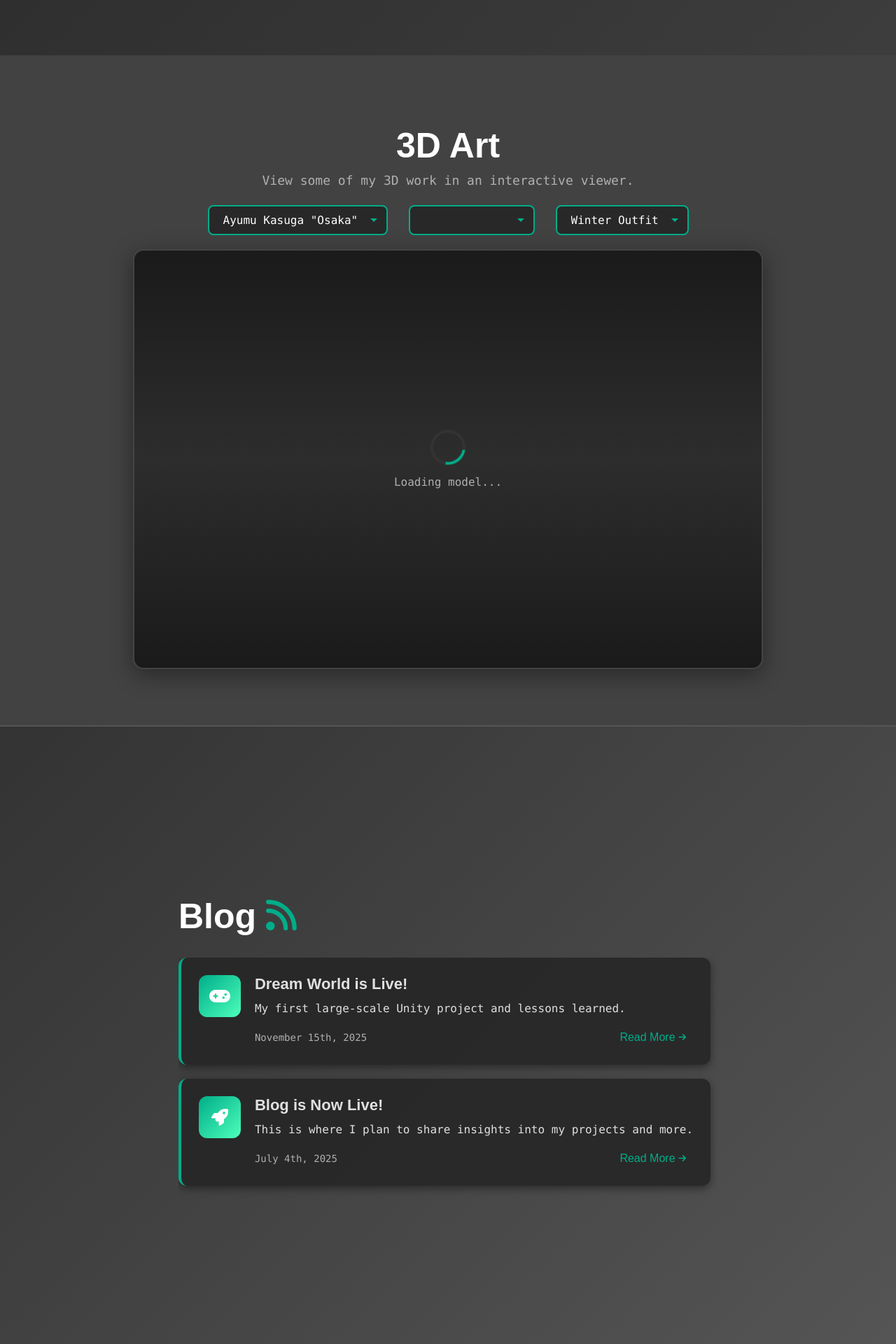
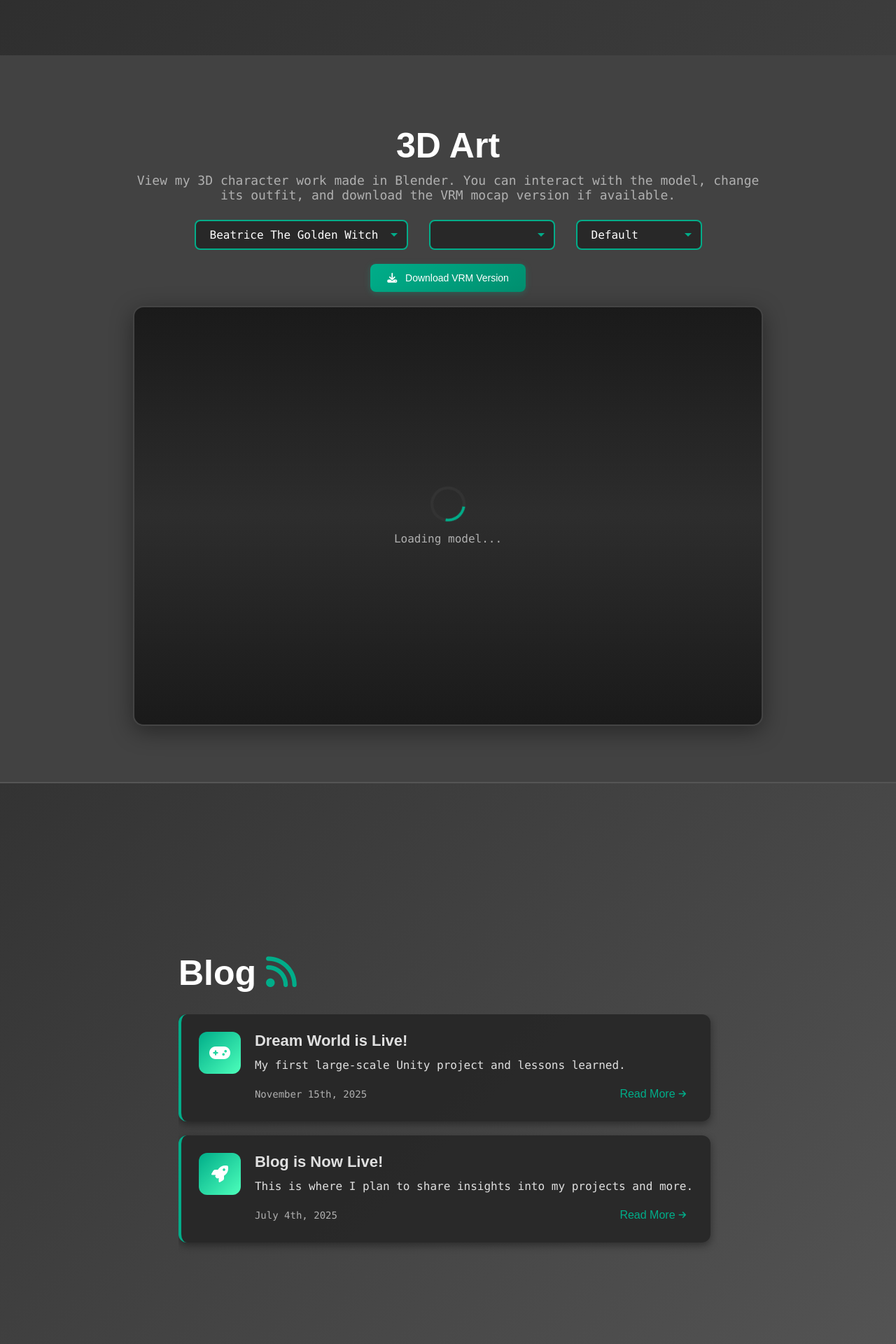
Before and after one commit to parkerallan/website, a Jekyll site: the page index.html, which Jekyll copies as it is, in a window 1280 px wide. Shown: the part 3765-5685 px from the top of the page at 70% size. Built offline with Jekyll 4.4.1, drawn with Linux system fonts in a browser that asks for light colours; nearby versions of some CDN libraries; some web fonts are replaced.

Commit message:
adding beatrice vrm model

```diff
--- a/index.html
+++ b/index.html
@@ -84,7 +84,7 @@
   <section id="3d-art" class="subsection">
     <div class="model-viewer-container">
       <h2>3D Art</h2>
-      <p class="model-description">View some of my 3D work in an interactive viewer.</p>
+      <p class="model-description">View my 3D character work made in Blender. You can interact with the model, change its outfit, and download the VRM mocap version if available.</p>
       <div class="model-controls">
         <div class="control-group">
           <select id="model-select">
@@ -102,15 +102,19 @@
           </select>
         </div>
       </div>
+      <a id="vrm-download-button" class="vrm-download-button" style="display: none;" href="#" target="_blank">
+        <i class="fas fa-download"></i> Download VRM Version
+      </a>
       <model-viewer
         id="character-model"
         alt="3D Character Model"
         camera-controls
         touch-action="pan-y"
         autoplay
-        shadow-intensity="1"
-        exposure="1"
-        environment-image="neutral"
+        shadow-intensity="0"
+        shadow-softness="0"
+        exposure="2"
+        tone-mapping="neutral"
       >
         <div class="model-loading" slot="poster">
           <div class="spinner"></div>
--- a/resources/app.js
+++ b/resources/app.js
@@ -226,6 +226,7 @@ function init3DArt() {
   const modelSelect = document.getElementById('model-select');
   const animationSelect = document.getElementById('animation-select');
   const outfitSelect = document.getElementById('outfit-select');
+  const vrmButton = document.getElementById('vrm-download-button');
 
   if (!modelViewer) return;
 
@@ -233,6 +234,26 @@ function init3DArt() {
   // MODEL CONFIGURATION - Add new models here!
   // ============================================
   const modelsConfig = {
+    'beatrice': {
+      name: 'Beatrice The Golden Witch',
+      file: 'resources/models/beatrice.glb',
+      defaultAnimation: 'Idle',
+      camera: {
+        orbit: '0deg 75deg 3.5m',
+        minOrbit: 'auto auto 1.5m',
+        maxOrbit: 'auto auto 4m'
+      },
+      outfits: {
+        'default': {
+          label: 'Default',
+          show: [],
+          hide: []
+        }
+      },
+      defaultOutfit: 'default',
+      isVRM: true,
+      vrmDownloadUrl: 'https://parkerallan.itch.io/beatrice-vrm-avatar'
+    },
     'osaka': {
       name: 'Ayumu Kasuga "Osaka"',
       file: 'resources/models/osaka.glb',
@@ -255,7 +276,7 @@ function init3DArt() {
         }
       },
       defaultOutfit: 'winter'
-    }
+    },
     // Add more models here:
     // 'modelName': {
     //   name: 'Display Name',
@@ -265,7 +286,9 @@ function init3DArt() {
     //   outfits: {
     //     'outfitKey': { label: 'Display Name', show: ['material1'], hide: ['material2'] }
     //   },
-    //   defaultOutfit: 'outfitKey'
+    //   defaultOutfit: 'outfitKey',
+    //   isVRM: true,  // Optional: set to true if VRM version is available
+    //   vrmDownloadUrl: 'https://example.com/download-page'  // Optional: URL to VRM download page
     // }
   };
 
@@ -302,6 +325,9 @@ function init3DArt() {
 
     // Update outfit dropdown
     updateOutfitDropdown();
+
+    // Update VRM download button
+    updateVrmButton();
   }
 
   // Update outfit dropdown based on current model
@@ -321,6 +347,17 @@ function init3DArt() {
       if (key === currentModelConfig.defaultOutfit) option.selected = true;
       outfitSelect.appendChild(option);
     });
+  }
+
+  // Update VRM download button based on current model
+  function updateVrmButton() {
+    if (!currentModelConfig || !currentModelConfig.isVRM || !currentModelConfig.vrmDownloadUrl) {
+      vrmButton.style.display = 'none';
+      return;
+    }
+
+    vrmButton.style.display = 'inline-block';
+    vrmButton.href = currentModelConfig.vrmDownloadUrl;
   }
 
   // Handle model load event
--- a/resources/style.css
+++ b/resources/style.css
@@ -941,6 +941,30 @@ section#3d-art {
   justify-content: center;
 }
 
+.vrm-download-button {
+  display: inline-block;
+  margin-bottom: 20px;
+  padding: 12px 24px;
+  background: linear-gradient(135deg, #00AD89 0%, #008F6F 100%);
+  color: white;
+  text-decoration: none;
+  border-radius: 8px;
+  font-size: 14px;
+  font-weight: 500;
+  transition: all 0.3s ease;
+  box-shadow: 0 2px 10px rgba(0, 173, 137, 0.3);
+}
+
+.vrm-download-button:hover {
+  background: linear-gradient(135deg, #00C49A 0%, #00AD89 100%);
+  transform: translateY(-2px);
+  box-shadow: 0 4px 15px rgba(0, 173, 137, 0.4);
+}
+
+.vrm-download-button i {
+  margin-right: 8px;
+}
+
 .control-group {
   display: flex;
   flex-direction: column;
```
Also changed, not shown: 2 other files.
